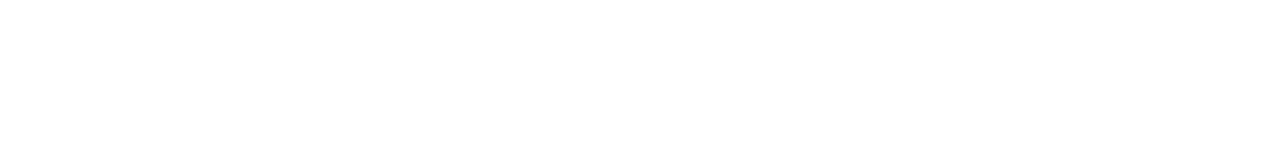
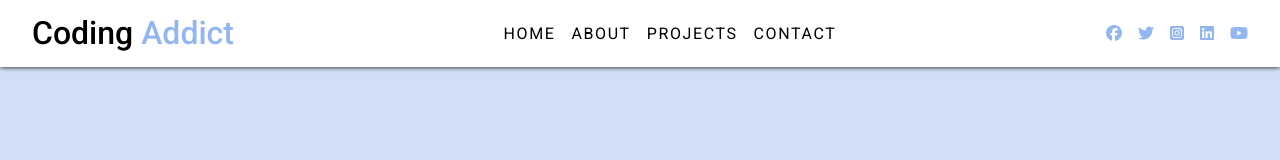
Before and after one commit to adswhitehouse/navbar, a plain HTML site: page index.html in a window 1280 px wide. Drawn offline with Linux system fonts and the light colour scheme.

Commit message:
added html/styling

```diff
--- a/index.html
+++ b/index.html
@@ -6,9 +6,35 @@
   <meta name="viewport" content="width=device-width, initial-scale=1.0">
   <title>Navbar</title>
   <link rel="stylesheet" href="./styles.css">
+  <link rel="shortcut icon" href="./images/icons8-nav-16.png" type="image/x-icon">
+  <link rel="preconnect" href="https://fonts.googleapis.com">
+  <link rel="preconnect" href="https://fonts.gstatic.com" crossorigin>
+  <link href="https://fonts.googleapis.com/css2?family=Roboto:ital,wght@0,100..900;1,100..900&display=swap"
+    rel="stylesheet">
+  <link rel="stylesheet" href="https://cdnjs.cloudflare.com/ajax/libs/font-awesome/6.7.2/css/all.min.css"
+    integrity="sha512-Evv84Mr4kqVGRNSgIGL/F/aIDqQb7xQ2vcrdIwxfjThSH8CSR7PBEakCr51Ck+w+/U6swU2Im1vVX0SVk9ABhg=="
+    crossorigin="anonymous" referrerpolicy="no-referrer" />
 </head>
 
 <body>
+  <header>
+    <nav class="navbar">
+      <h1>Coding <span class="h1-span">Addict</span></h1>
+      <ul class="links" role="list">
+        <li><a href="./index.html">Home</a></li>
+        <li><a href="./index.html">About</a></li>
+        <li><a href="./index.html">Projects</a></li>
+        <li><a href="./index.html">Contact</a></li>
+      </ul>
+      <ul class="social-links" role="list">
+        <li><a href="./index.html"><i class="fa-brands fa-facebook"></i></a></li>
+        <li><a href="./index.html"><i class="fa-brands fa-twitter"></i></a></li>
+        <li><a href="./index.html"><i class="fa-brands fa-square-instagram"></i></a></li>
+        <li><a href="./index.html"><i class="fa-brands fa-linkedin"></i></a></li>
+        <li><a href="./index.html"><i class="fa-brands fa-youtube"></i></a></li>
+      </ul>
+    </nav>
+  </header>
   <script src="./script.js"></script>
 </body>
 
--- a/styles.css
+++ b/styles.css
@@ -51,3 +51,52 @@ select {
   font-size: inherit;
 }
 /* CSS Reset */
+
+body {
+  font-family: "Roboto", serif;
+  background-color: #d1dff6;
+}
+
+.navbar {
+  display: flex;
+  padding: 1rem 2rem;
+  justify-content: space-between;
+  align-items: center;
+  background-color: #fff;
+  box-shadow: 0 0 5px;
+}
+
+.links {
+  display: flex;
+  gap: 1rem;
+  text-transform: uppercase;
+  letter-spacing: 0.1rem;
+}
+
+.social-links {
+  display: flex;
+  gap: 1rem;
+}
+
+a {
+  text-decoration: none;
+  color: #000;
+  transition: 0.25s;
+}
+
+a:hover {
+  color: #92b6f0;
+}
+
+i {
+  color: #92b6f0;
+}
+
+.h1-span {
+  color: #92b6f0;
+}
+
+h1 {
+  font-size: 2rem;
+  font-weight: 500;
+}
```
Also changed, not shown: images/icons8-nav-16.png (added).
